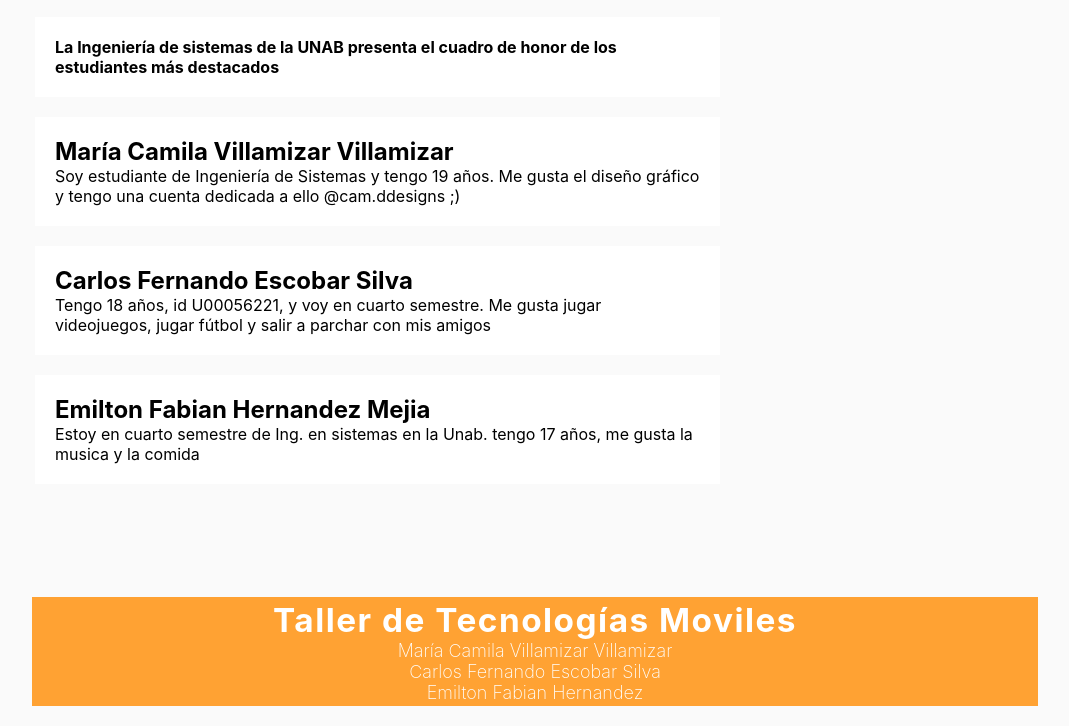
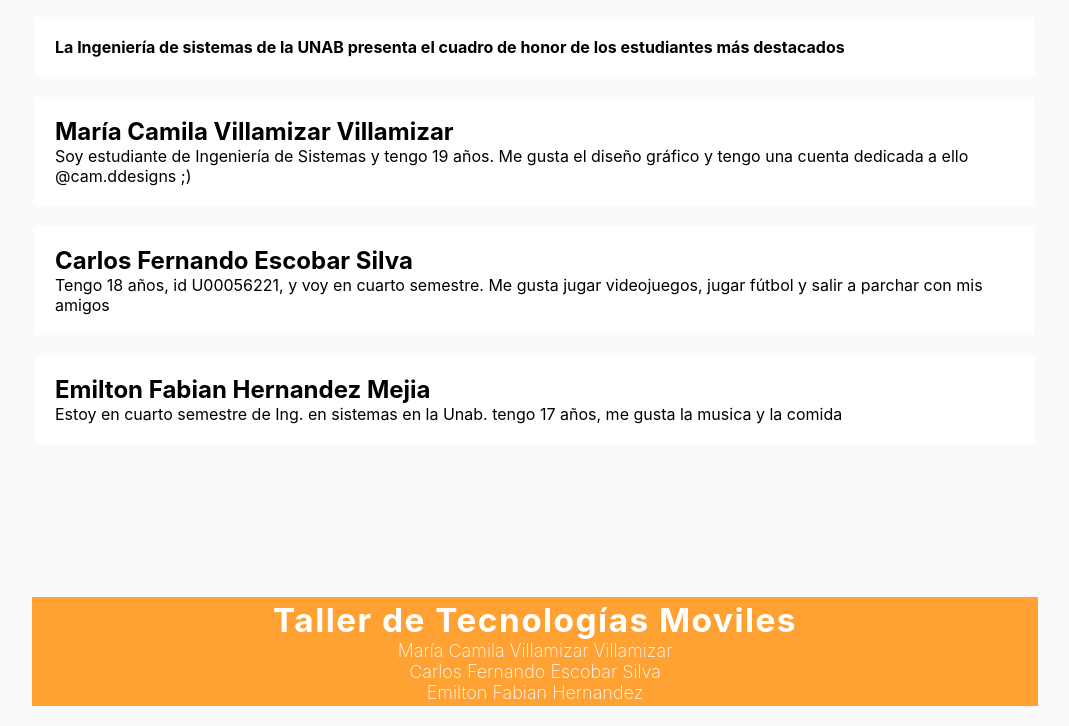
Before and after one commit to newMoonlight11/Taller-moviles, a plain HTML site: page Taller/index.html in a window 1280 px wide. Shown: the part 123-849 px from the top of the page, without its empty margins (105-1174 px from the left). Drawn offline with Linux system fonts and the light colour scheme.

Commit message:
Article changes

```diff
--- a/Taller/styles.css
+++ b/Taller/styles.css
@@ -31,7 +31,7 @@ header nav ul li a:hover{
     background: #75acec;
 }
 .main .articles{
-    width: 68.5%;
+    width: 100%;
     float: left;
     margin-right: 1.5%;
 }
```
